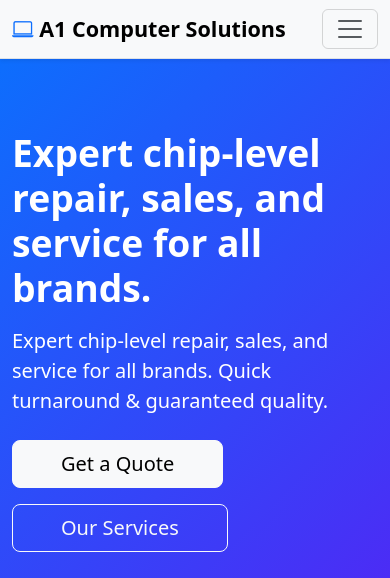
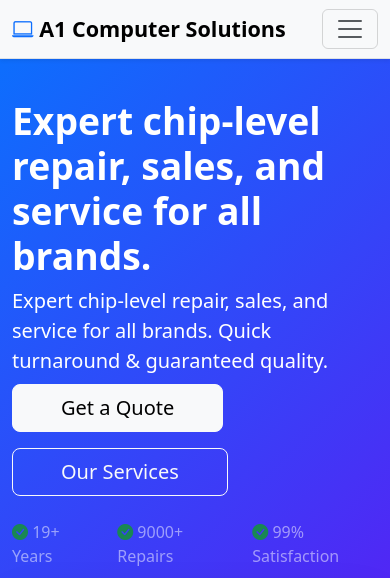
Before and after one commit to mbadapanda2022/computer-repair, a Django app: page / in a window 390 px wide. Shown: the top 578 px of the page. Run offline with Django 5.2, Linux system fonts and the light colour scheme; data comes from the database, SQL or seed files in the repository; some libraries are stand-ins or nearby versions.

Commit message:
Fix landing template

```diff
--- a/accounting/forms.py
+++ b/accounting/forms.py
@@ -1065,9 +1065,10 @@ class JournalForm(forms.Form):
 class CustomerProfileForm(forms.ModelForm):
     class Meta:
         model = Contact
-        fields = ['name', 'phone', 'address', 'state', 'gstin']
+        fields = ['name', 'company_name', 'phone', 'address', 'state', 'gstin']
         widgets = {
             'name': BS_TEXT,
+            'company_name': BS_TEXT,
             'phone': BS_TEXT,
             'address': forms.Textarea(attrs={'class': 'form-control', 'rows': 3}),
             'state': BS_TEXT,
@@ -1075,6 +1076,7 @@ class CustomerProfileForm(forms.ModelForm):
         }
         help_texts = {
             'name': 'Your full name',
+            'company_name': 'Your company name',
             'phone': 'Contact number for communication',
             'address': 'Your business or home address',
             'state': 'State (for GST purposes)',
--- a/templates/customer/partials/profile_content.html
+++ b/templates/customer/partials/profile_content.html
@@ -13,6 +13,12 @@
                         <td class="text-muted" style="width:40%">Full Name</td>
                         <td class="fw-semibold">{{ customer.name }}</td>
                     </tr>
+                    {% if customer.company_name %}
+                        <tr>
+                            <td class="text-muted" style="width:40%">Company Name</td>
+                            <td class="fw-semibold">{{ customer.company_name }}</td>
+                        </tr>
+                    {% endif %}
                     <tr>
                         <td class="text-muted">Email</td>
                         <td>{{ customer.email }}</td>
--- a/templates/landing/_header.html
+++ b/templates/landing/_header.html
@@ -3,7 +3,7 @@
 <nav class="navbar navbar-expand-lg bg-body-tertiary border-bottom shadow-sm">
     <div class="container">
         <a class="navbar-brand fw-bold fs-4" href="{% url 'home' %}">
-            {% if logo_url %}
+            {% if logo_url and DEBUG == False %}
                 <img src="{{ logo_url }}" alt="{{ company.name }}" height="40" class="d-inline-block align-text-top me-2">
             {% else %}
                 <i class="bi bi-laptop text-primary"></i>
--- a/templates/landing/landing.html
+++ b/templates/landing/landing.html
@@ -7,14 +7,14 @@
 {% block content %}
 
 <!-- ===== HERO SECTION ===== -->
-<section class="hero-gradient py-5">
+<section class="hero-gradient py-3">
     <div class="container py-4">
         <div class="row align-items-center">
             <div class="col-lg-6 text-white">
-                <h1 class="display-3 fw-bold mb-3">
+                <h1 class="display-3 fw-bold mb-2">
                     {{ company.tagline|default:"Trusted Computer & Laptop Repair" }}
                 </h1>
-                <p class="lead mb-4">
+                <p class="lead mb-2">
                     {{ company.about_text|default:"Expert chip-level repair, sales, and service for all brands. Quick turnaround & guaranteed quality." }}
                 </p>
                 <div class="d-flex flex-wrap gap-3">
@@ -39,9 +39,9 @@
 </section>
 
 <!-- ===== SERVICES SECTION (Dynamic Carousel) ===== -->
-<section id="services" class="py-5">
+<section id="services" class="py-3">
     <div class="container">
-        <div class="text-center mb-5">
+        <div class="text-center mb-3">
             <h2 class="section-title fw-bold">Our Services</h2>
             <p class="text-muted">Comprehensive solutions for all your tech needs</p>
         </div>
@@ -65,9 +65,9 @@
                             <div class="row justify-content-center">
                                 <div class="col-md-8 col-lg-6">
                                     <div class="card text-center p-5 shadow-lg border-0 rounded-4">
-                                        <div class="service-icon display-1 text-primary mb-4">
+                                        <div class="service-icon display-1 text-primary mb-3">
                                             {% if service.image %}
-                                                <img src="{{ service.image.url }}" alt="{{ service.title }}" style="height:80px; width:auto;">
+                                                <img src="{{ service.image.url }}" alt="{{ service.title }}" style="height:250px; width:auto;">
                                             {% elif service.icon %}
                                                 <i class="bi {{ service.icon }}"></i>
                                             {% else %}
```
Also changed, not shown: templates/customer/profile_edit.html (+10 -0 lines).
